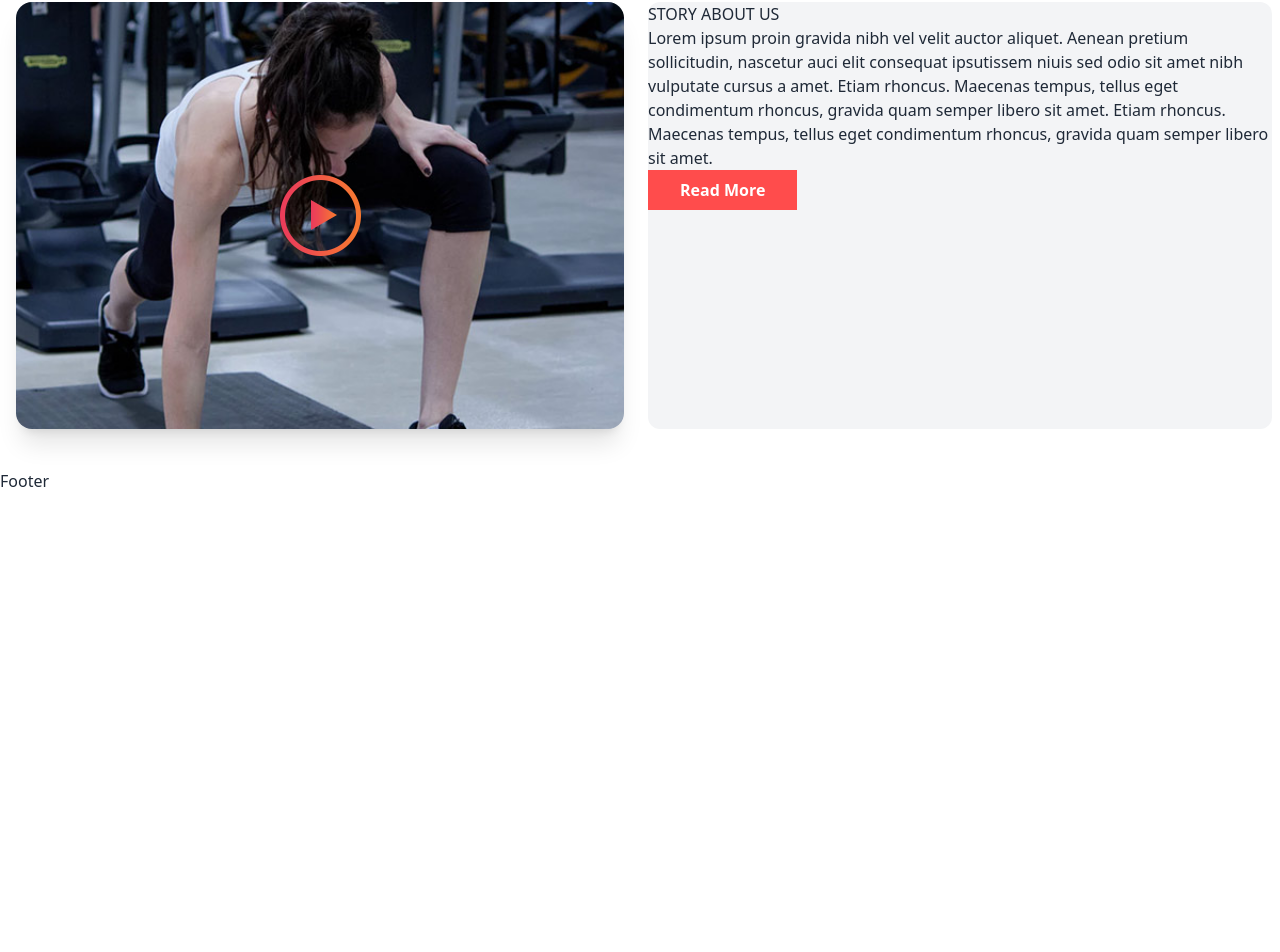
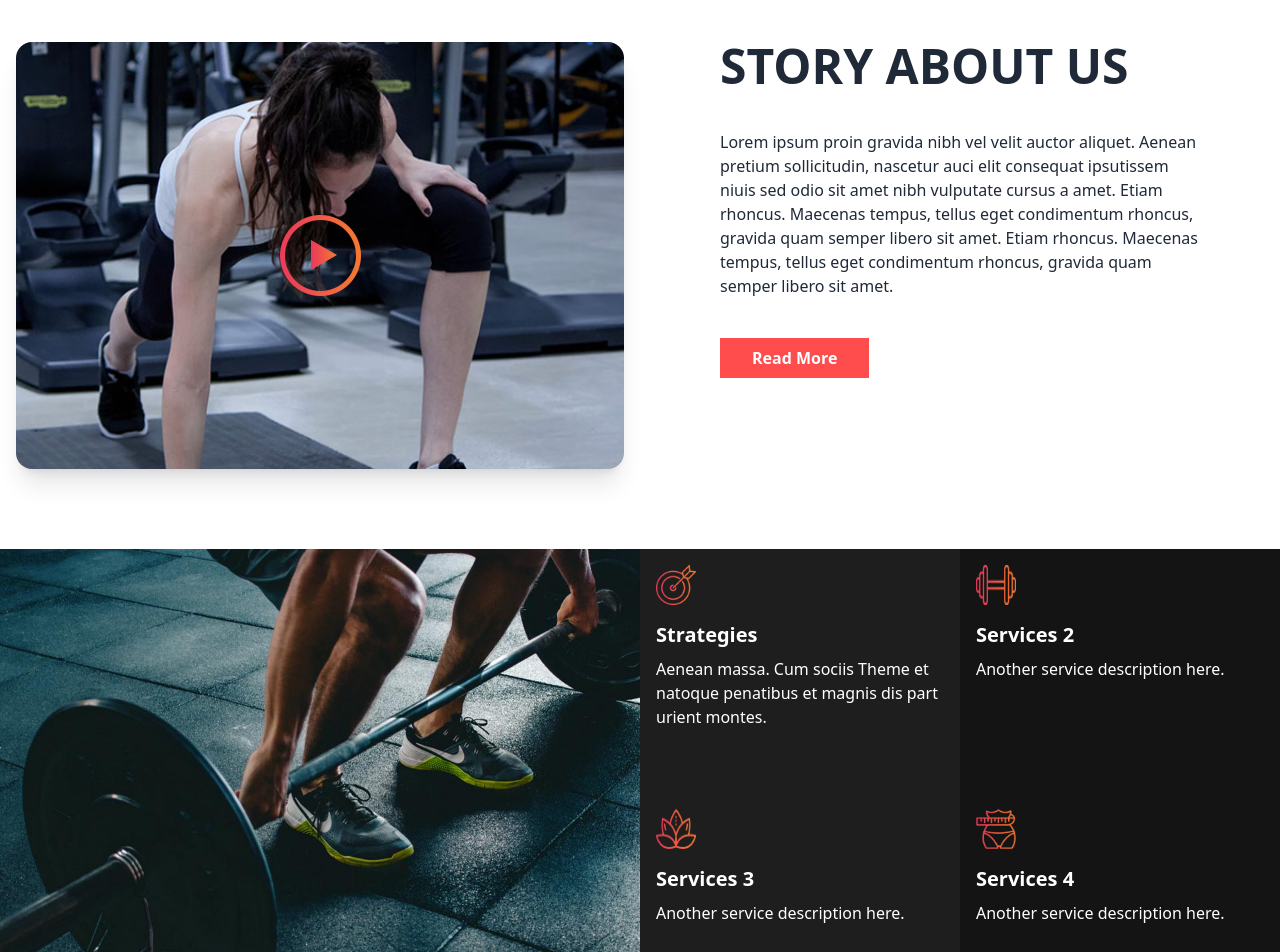
Before and after one commit to Rakibulislam-emon/Gym, a React (Vite) app: page / in a window 1280 px wide. Shown: the part 930-1882 px from the top of the page. Before the commit the page ends 1423 px from the top, so only its background shows below. Built offline with nearby package versions, Linux system fonts and the light colour scheme.

Commit message:
sevice added

```diff
--- /dev/null
+++ b/src/Components/Home/Services/Services.jsx
@@ -0,0 +1,40 @@
+import React from 'react';
+import serviceImg from '../../../assets/img/services/service-pic.jpg';
+import icon1 from '../../../assets/img/services/service-icon-1.png';
+import icon2 from '../../../assets/img/services/service-icon-2.png';
+import icon3 from '../../../assets/img/services/service-icon-3.png';
+import icon4 from '../../../assets/img/services/service-icon-4.png';
+
+export default function Services() {
+    return (
+        <main>
+            <section className='max-h-[600px] grid grid-cols-1 md:grid-cols-4 md:gap-0 gap-4 p-4 md:p-0'>
+                <div className='col-span-1 md:col-span-2'>
+                    <img src={serviceImg} alt="Service" className="w-full h-full object-cover rounded-lg md:rounded-none" />
+                </div>
+                <div className='col-span-1 md:col-span-2 grid grid-cols-1 sm:grid-cols-2 md:grid-cols-2 md:gap-0 gap-4'>
+                    <div className='bg-[#1e1e1e] text-white font-medium p-4 sm:p-8 md:p-4 rounded-lg md:rounded-none'>
+                        <img src={icon1} alt="Icon" className="w-10 h-10 mb-4" />
+                        <h1 className="text-xl font-bold">Strategies</h1>
+                        <p className="mt-2">Aenean massa. Cum sociis Theme et natoque penatibus et magnis dis part urient montes.</p>
+                    </div>
+                    <div className='bg-[#141414] text-white font-medium p-4 sm:p-8 md:p-4 rounded-lg md:rounded-none'>
+                        <img src={icon2} alt="Icon" className="w-10 h-10 mb-4" />
+                        <h1 className="text-xl font-bold">Services 2</h1>
+                        <p className="mt-2">Another service description here.</p>
+                    </div>
+                    <div className='bg-[#1e1e1e] text-white font-medium p-4 sm:p-8 md:p-4 rounded-lg md:rounded-none'>
+                        <img src={icon3} alt="Icon" className="w-10 h-10 mb-4" />
+                        <h1 className="text-xl font-bold">Services 3</h1>
+                        <p className="mt-2">Another service description here.</p>
+                    </div>
+                    <div className='bg-[#141414] text-white font-medium p-4 sm:p-8 md:p-4 rounded-lg md:rounded-none'>
+                        <img src={icon4} alt="Icon" className="w-10 h-10 mb-4" />
+                        <h1 className="text-xl font-bold">Services 4</h1>
+                        <p className="mt-2">Another service description here.</p>
+                    </div>
+                </div>
+            </section>
+        </main>
+    );
+}
--- a/src/Components/StoryAboutUs/Modal.jsx
+++ b/src/Components/StoryAboutUs/Modal.jsx
@@ -6,7 +6,7 @@ const Modal = ({ isOpen, onClose, videoSrc }) => {
 
     return (
         <div className=" relative inset-0 flex items-center justify-center z-50 bg-black bg-opacity-50">
-            <div className="bg-white p-6 max-w-screen-md rounded-lg overflow-hidden container mx-auto h-[340px] w-[520px] absolute bottom-20 left-80">
+            <div className="bg-white p-6 max-w-screen-md rounded-lg overflow-hidden container mx-auto h-[340px] w-[520px]  absolute bottom-20 left-80">
                 <button
                     className="absolute text-white top-0 right-0 z-50"
                     onClick={onClose}
--- a/src/Components/StoryAboutUs/StoryAboutUs.jsx
+++ b/src/Components/StoryAboutUs/StoryAboutUs.jsx
@@ -17,16 +17,22 @@ export default function StoryAboutUs() {
     setShowModal(false);
   };
 
+  const isPCScreen = () => {
+    // Function to check if screen width is large enough to consider as PC screen
+    return window.innerWidth >= 1024; // Example threshold for PC screen width
+  };
+
   return (
-    <main className="">
+    <main className="my-20">
       <div className="mx-auto my-10 grid max-w-screen-xl gap-y-8 sm:grid-cols-2 lg:grid-cols-2">
-        <div className="group cursor mx-4 overflow-hidden rounded-2xl bg-white shadow-xl duration-200 hover:-translate-y-4">
+        <div className="group cursor mx-4 overflow-hidden rounded-2xl bg-white shadow-xl duration-200 ">
           <div className="flex h-70 relative">
             <img
               src={aboutImg}
-              className="group-hover:scale-110 h-full w-full object-cover duration-200"
+              className=" h-full w-full object-cover "
               alt="About Image"
             />
+            {isPCScreen() ? (
               <div className="absolute inset-0 flex items-center justify-center">
                 <img
                   src={playPng}
@@ -35,10 +41,11 @@ export default function StoryAboutUs() {
                   style={{ cursor: "pointer" }}
                 />
               </div>
+            ) : null}
           </div>
         </div>
-        <div className="mx-2 rounded-xl bg-gray-100">
-          <h1>STORY ABOUT US</h1>
+        <div className="mx-20 rounded-xl space-y-10 ">
+          <h1 className="text-5xl font-bold">STORY ABOUT US</h1>
           <p>
             Lorem ipsum proin gravida nibh vel velit auctor aliquet. Aenean
             pretium sollicitudin, nascetur auci elit consequat ipsutissem niuis
@@ -50,11 +57,14 @@ export default function StoryAboutUs() {
           <Buttons text={"Read More"} />
         </div>
       </div>
+      {isPCScreen() && (
         <Modal
           isOpen={showModal}
           onClose={closeModal}
-        videoSrc="https://www.youtube.com/embed/zJwbZX4i-N4?autoplay=1"
+          // videoSrc="https://www.youtube.com/embed/zJwbZX4i-N4?autoplay=1"
+          videoSrc="https://www.youtube.com/embed/fvFQU6NvJo8"
         />
+      )}
     </main>
   );
 }
--- a/src/Pages/Home/Home.jsx
+++ b/src/Pages/Home/Home.jsx
@@ -1,11 +1,13 @@
 import Hero from "../../Components/Hero/Hero";
+import Services from "../../Components/Home/Services/Services";
 import StoryAboutUs from "../../Components/StoryAboutUs/StoryAboutUs";
 
 export default function Home() {
   return (
     <div>
-      <Hero/>
+      <Hero />
       <StoryAboutUs/>
+      <Services/>
     </div>
   )
 }
```
Lines whose indentation alone changed are shown as unchanged.
